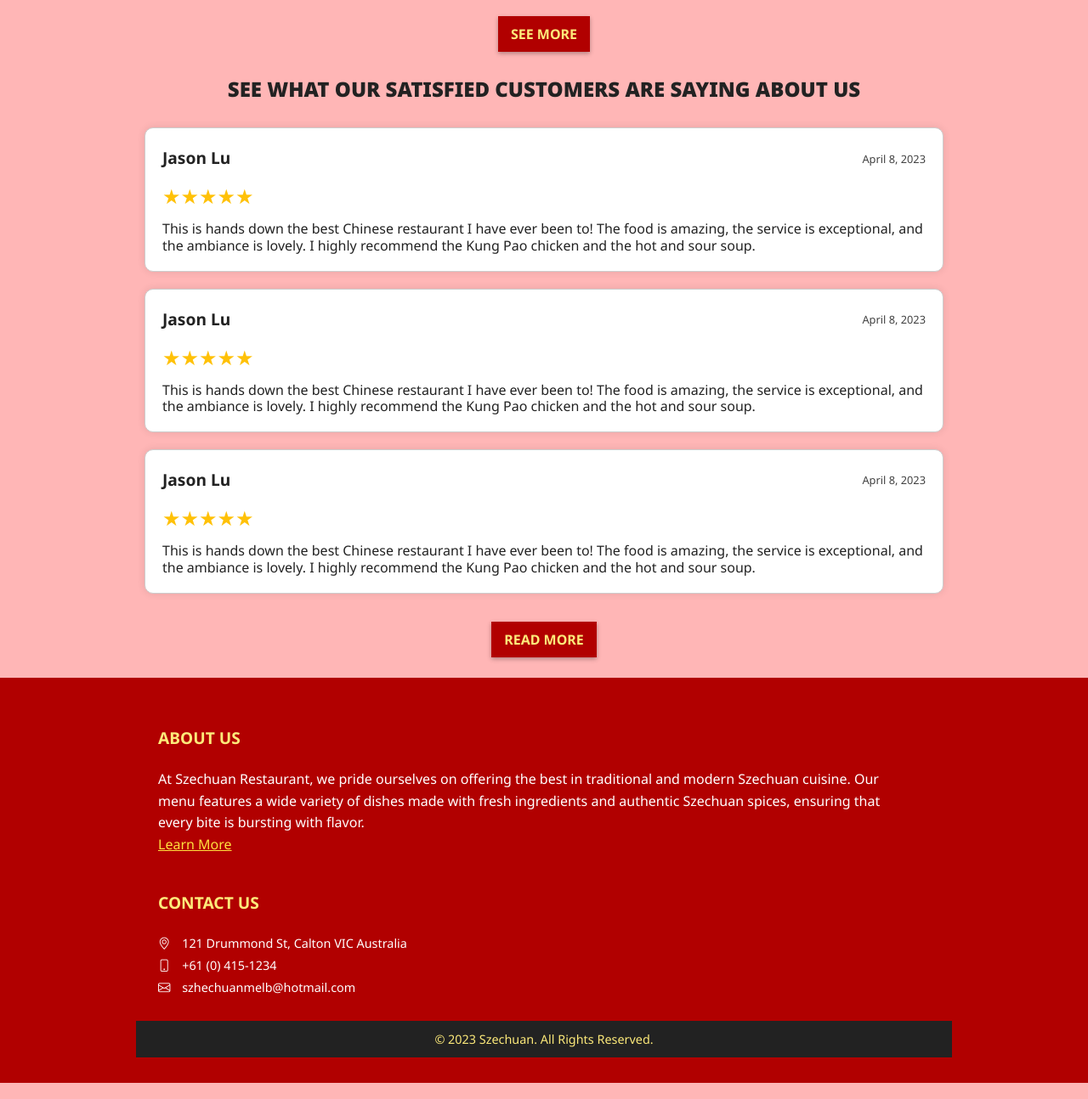
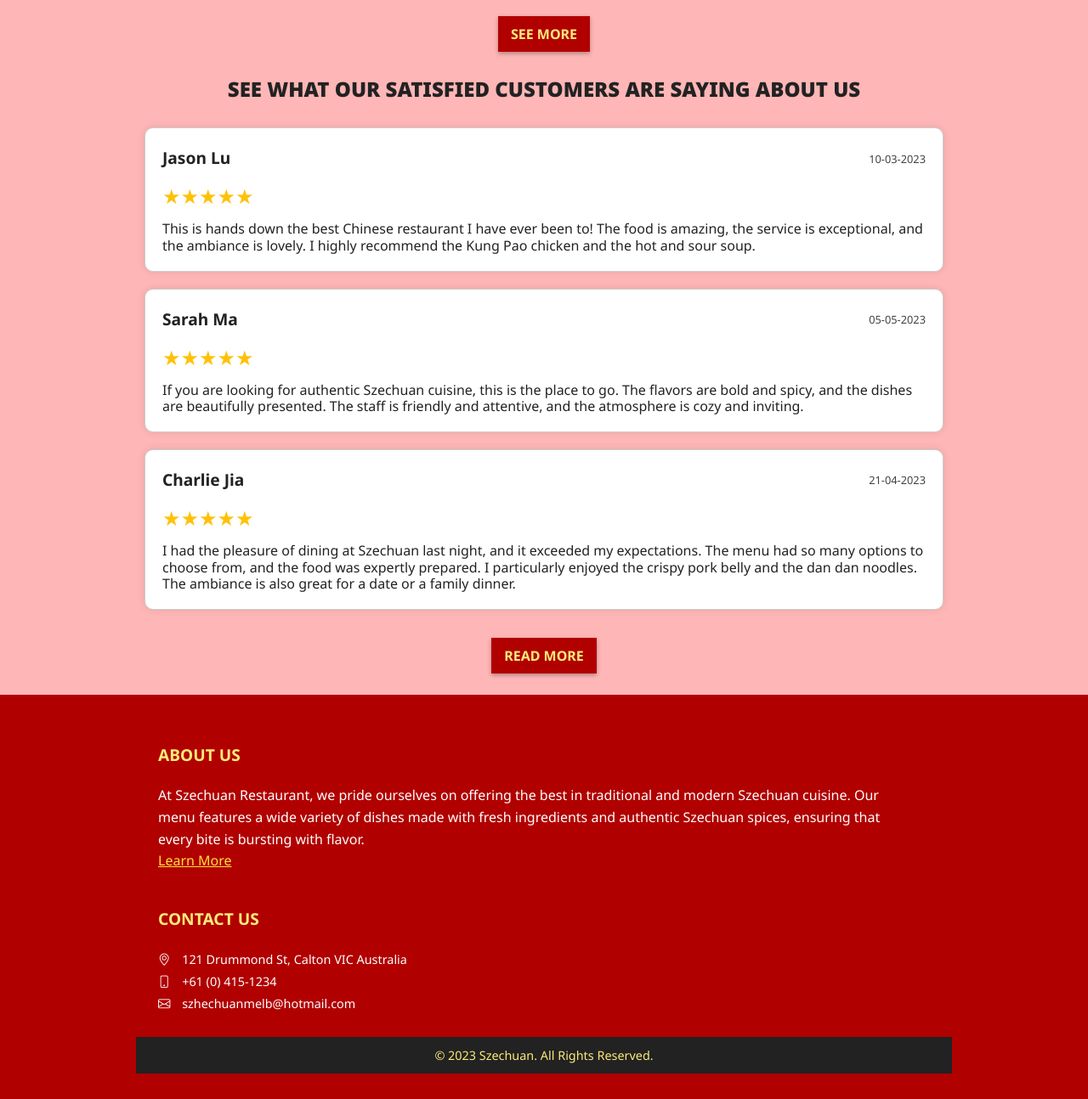
Before and after one commit to Theochenxiyuan/restaurant-website, a PHP site: page / in a window 1280 px wide. Shown: the part 1098-2392 px from the top of the page at 85% size. Run offline with PHP 8.4, Linux system fonts and the light colour scheme.

Commit message:
some minor changes to styling

```diff
--- a/index.php
+++ b/index.php
@@ -71,7 +71,7 @@ require_once('sections/header.php');
                 <div class="review-card">
                     <div class="review-card__header">
                         <h3 class="review-card__title">Jason Lu</h3>
-                        <span class="review-card__date">April 8, 2023</span>
+                        <span class="review-card__date">10-03-2023</span>
                     </div>
                     <div class="review-card__content">
                         <div class="review-card__rating">
@@ -85,30 +85,26 @@ require_once('sections/header.php');
 
                 <div class="review-card">
                     <div class="review-card__header">
-                        <h3 class="review-card__title">Jason Lu</h3>
-                        <span class="review-card__date">April 8, 2023</span>
+                        <h3 class="review-card__title">Sarah Ma</h3>
+                        <span class="review-card__date">05-05-2023</span>
                     </div>
                     <div class="review-card__content">
                         <div class="review-card__rating">
                             <span class="review-card__stars">★★★★★</span>
                         </div>
-                        <p class="review-card__text">This is hands down the best Chinese restaurant I have ever been
-                            to! The food is amazing, the service is exceptional, and the ambiance is lovely. I
-                            highly recommend the Kung Pao chicken and the hot and sour soup.</p>
+                        <p class="review-card__text">If you are looking for authentic Szechuan cuisine, this is the place to go. The flavors are bold and spicy, and the dishes are beautifully presented. The staff is friendly and attentive, and the atmosphere is cozy and inviting.</p>
                     </div>
                 </div>
                 <div class="review-card">
                     <div class="review-card__header">
-                        <h3 class="review-card__title">Jason Lu</h3>
-                        <span class="review-card__date">April 8, 2023</span>
+                        <h3 class="review-card__title">Charlie Jia</h3>
+                        <span class="review-card__date">21-04-2023</span>
                     </div>
                     <div class="review-card__content">
                         <div class="review-card__rating">
                             <span class="review-card__stars">★★★★★</span>
                         </div>
-                        <p class="review-card__text">This is hands down the best Chinese restaurant I have ever been
-                            to! The food is amazing, the service is exceptional, and the ambiance is lovely. I
-                            highly recommend the Kung Pao chicken and the hot and sour soup.</p>
+                        <p class="review-card__text">I had the pleasure of dining at Szechuan last night, and it exceeded my expectations. The menu had so many options to choose from, and the food was expertly prepared. I particularly enjoyed the crispy pork belly and the dan dan noodles. The ambiance is also great for a date or a family dinner.</p>
                     </div>
                 </div>
             </div>
--- a/menu.php
+++ b/menu.php
@@ -13,7 +13,7 @@ require_once('sections/header.php');
 </div>
 <main class="my-2 p-1">
     <div class="container">
-        <div class="category">
+        <div class="category shadow">
             <ul class="category-group">
                 <li class="active-category">All</li>
                 <li>Meat dishes</li>
--- a/reviews.php
+++ b/reviews.php
@@ -183,7 +183,7 @@ echo $thankyou;
                 }
                 echo '</span>';
                 echo '</div>';
-                echo '<div class="review-images grid">';
+                echo '<div class="review-images flex">';
 
                 foreach ($images as $image) {
                     if (!empty($image)) {
```
Also changed, not shown: css/menu.css (+7 -4 lines), css/reviews.css (+11 -9 lines).
